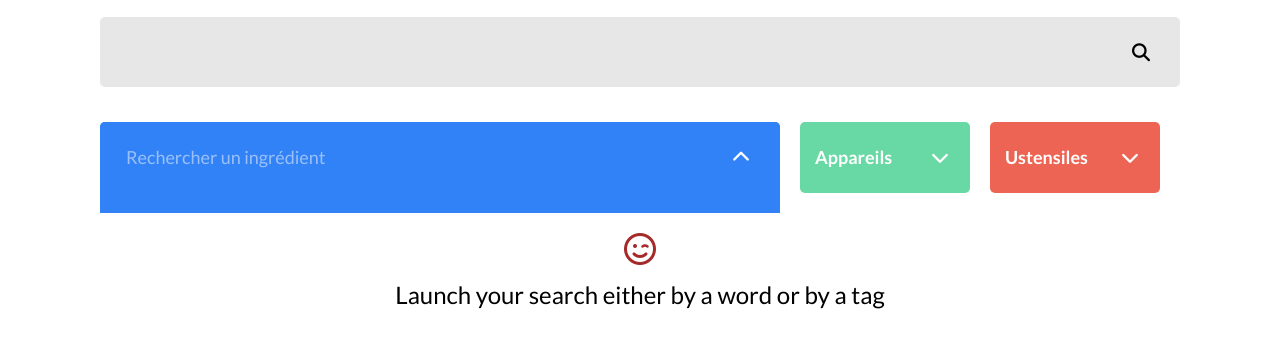
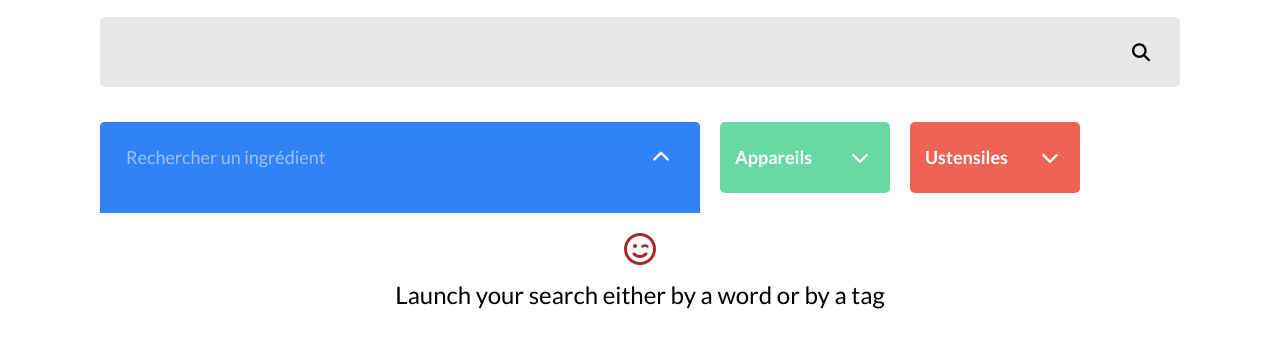
Before and after one commit to erischon/erischon-les-petits-plats, a website built with Vite: page index.html in a window 1280 px wide. Both pictures are taken after a click on the button 240 px from the left and 267 px from the top of the page. Shown: the part 110-458 px from the top of the page. Built offline with nearby package versions, Linux system fonts and the light colour scheme.

Commit message:
Update _tags.scss

```diff
--- a/src/styles/_tags.scss
+++ b/src/styles/_tags.scss
@@ -46,7 +46,8 @@
   }
 
   &.active {
-    width: 680px;
+    width: 600px;
+    // width: 680px;
     min-width: 170px;
     max-width: 680px;
   }
@@ -62,6 +63,7 @@
     top: 0;
     left: 0;
 
+    // width: 680px;
     width: 100%;
 
     border-top-left-radius: 5px;
@@ -109,7 +111,9 @@
     .resultsByTag {
       margin: 0;
       padding: 0 20px 20px 20px;
-      width: 680px;
+
+      width: 100%;
+      // width: 600px;
       max-height: 400px;
 
       border-bottom-left-radius: 5px;
@@ -132,6 +136,7 @@
         padding: 5px;
         list-style: none;
         color: #ffffff;
+        font-size: 0.95rem;
       }
     }
 
```
